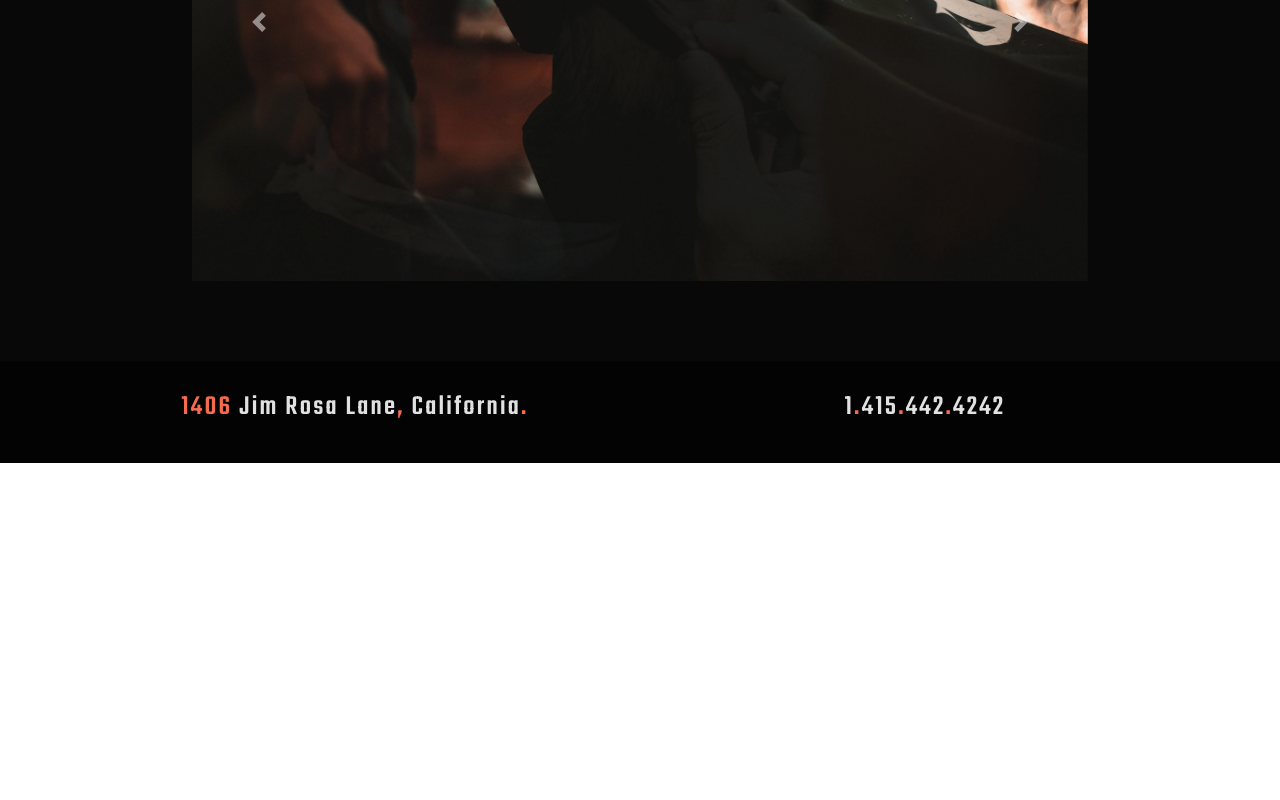
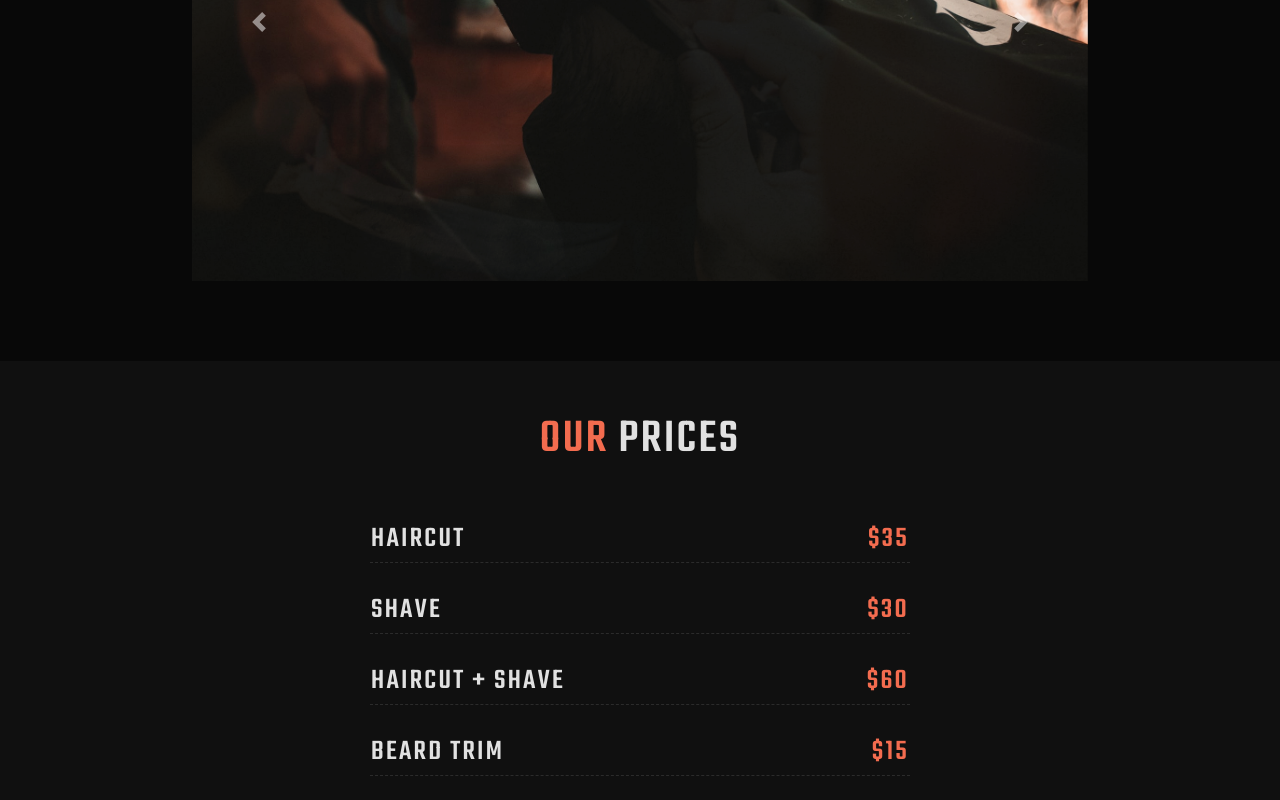
Before and after one commit to 3l3ali/BarberX, an Angular app: page / in a window 1280 px wide. Shown: the part 1972-2772 px from the top of the page. Before the commit the page ends 2435 px from the top, so only its background shows below. Built offline with nearby package versions, Linux system fonts and the light colour scheme.

Commit message:
price list component

```diff
--- a/src/_variables.scss
+++ b/src/_variables.scss
@@ -8,7 +8,7 @@ $bg-black: #030303;
 $iphone11-h2: 2.5em;
 $iphone11-p: 1em;
 
-$iphone6-h2: 3em;
+$iphone6-h2: 2em;
 $iphone6-p: 1em;
 
 $iphone5-h2: 2em;
--- a/src/app/core/footer/footer.component.scss
+++ b/src/app/core/footer/footer.component.scss
@@ -3,7 +3,7 @@
 .footer-wrapper{
     background: $bg-black;
     color: $light-white;
-    padding: 30px 0;
+    padding: 60px 0;
     font-family: 'Teko', sans-serif;
     letter-spacing: 2.25px;
     font-size: 3.5em;
--- a/src/app/core/navbar/navbar.component.html
+++ b/src/app/core/navbar/navbar.component.html
@@ -12,22 +12,16 @@
         <div class="collapse navbar-collapse" id="navbarSupportedContent">
             <ul class="navbar-nav mr-auto text-center">
             <li class="nav-item">
-                <a routerLink="" class="nav-link">Home</a>
+                <a routerLink="" class="nav-link">Services</a>
             </li>
             <li class="nav-item">
-                <a routerLink="" class="nav-link">About</a>
+                <a routerLink="" class="nav-link">About us</a>
             </li>
             <li class="nav-item">
-                <a routerLink="" class="nav-link">Programs</a>
+                <a routerLink="" class="nav-link">Contacts</a>
             </li>
             <li class="nav-item">
-                <a routerLink="" class="nav-link">Enroll</a>
-            </li>
-            <li class="nav-item">
-                <a routerLink="" class="nav-link">Tution</a>
-            </li>
-            <li class="nav-item">
-                <a routerLink="" class="nav-link">Tours</a>
+                <a routerLink="" class="nav-link">Appointment</a>
             </li>
             </ul>
         </div>
--- a/src/app/home/home.component.html
+++ b/src/app/home/home.component.html
@@ -16,3 +16,5 @@
 </div>
 
 <app-carousel></app-carousel>
+
+<app-price-list></app-price-list>
--- a/src/app/home/home.component.scss
+++ b/src/app/home/home.component.scss
@@ -49,77 +49,7 @@
 
 
 
-/*phones like iphone 11*/
-@media (max-width: 540px) {
-    .split {
-        grid-template-columns: 1fr;
-        div:nth-child(1){
-            text-align: center;
-            height: 550px;
-            padding: 50px 30px;
-            h2{
-                font-size: $iphone11-h2;
-            }
-            a{
 
-            }
-        }
-        div:nth-child(2){
-            text-align: center;
-            padding: 50px 35px;
-            height: 550px;
-            p{
-                font-size: $iphone11-p;
-            }
-        }
-    }
-}
-/*phones like iphone 6*/
-@media (max-width: 375px) {
-    .split {
-        div:nth-child(1){
-            padding: 50px 30px;
-            h2{
-                font-size: $iphone6-h2;
-            }
-            a{
-                margin-top: 50px;
-            }
-        }
-        div:nth-child(2){
-            padding: 60px 35px;
-
-            p  {
-                font-size: $iphone6-p;
-            }
-        }
-    }
-}
-
-/*small phones like iphone 5*/
-@media (max-width: 350px) {
-    .split {
-        div:nth-child(1){
-            padding: 50px 30px;
-            h2{
-                font-size: $iphone5-h2;
-            }
-            p{
-                font-size: $iphone5-p;
-            }
-            a{
-                padding: 20px 2em;
-            }
-        }
-        div:nth-child(2){
-            padding: 60px 25px;
-
-            p  {
-                font-size: $iphone5-p;
-            }
-        }
-    }
-}
 
 /*ipads*/
 @media only screen
@@ -163,3 +93,74 @@ and (max-device-width : 1024px){
         }
     }
 }
+
+/*phones like iphone 11*/
+@media (max-width: 540px) {
+    .split {
+        grid-template-columns: 1fr;
+        div:nth-child(1){
+            text-align: center;
+            height: 550px;
+            padding: 50px 30px;
+            h2{
+                font-size: $iphone11-h2;
+            }
+        }
+        div:nth-child(2){
+            width: 100vw;
+            text-align: center;
+            padding: 50px 35px;
+            height: 550px;
+            p{
+                font-size: $iphone11-p;
+            }
+        }
+    }
+}
+/*phones like iphone 6*/
+@media (max-width: 375px) {
+    .split {
+        div:nth-child(1){
+            padding: 50px 20px;
+            h2{
+                font-size: $iphone6-h2;
+            }
+            a{
+                margin-top: 50px;
+                padding: 25px 2em;
+            }
+        }
+        div:nth-child(2){
+            padding: 60px 20px;
+
+            p  {
+                font-size: $iphone6-p;
+            }
+        }
+    }
+}
+
+/*small phones like iphone 5*/
+@media (max-width: 350px) {
+    .split {
+        div:nth-child(1){
+            padding: 50px 30px;
+            h2{
+                font-size: $iphone5-h2;
+            }
+            p{
+                font-size: $iphone5-p;
+            }
+            a{
+                padding: 20px 2em;
+            }
+        }
+        div:nth-child(2){
+            padding: 60px 25px;
+
+            p  {
+                font-size: $iphone5-p;
+            }
+        }
+    }
+}
--- /dev/null
+++ b/src/app/shared/components/price-list/price-list.component.html
@@ -0,0 +1,32 @@
+<div class="price-wrapper">
+    <div class="text-center">
+        <h2><span>OUR</span> PRICES</h2>
+    </div>
+    <div class="container">
+        <div class="row">
+            <div class="col-12 col-md-6 offset-md-3">
+                <table>
+                    <tr>
+                        <td>HAIRCUT</td>
+                        <td><span>$35</span></td>
+                    </tr>
+                    <tr>
+                        <td>SHAVE</td>
+                        <td><span>$30</span></td>
+                    </tr>
+                    <tr>
+                        <td>HAIRCUT + SHAVE</td>
+                        <td><span>$60</span></td>
+                    </tr>
+                    <tr>
+                        <td>BEARD TRIM</td>
+                        <td><span>$15</span></td>
+                    </tr>
+                </table>
+            </div>
+        </div>
+    </div>
+    <div class="text-center">
+        <a class="btn barber-x-btn">VIEW ALL PRICES</a>
+    </div>
+</div>
--- /dev/null
+++ b/src/app/shared/components/price-list/price-list.component.scss
@@ -0,0 +1,99 @@
+@import '../../../../variables';
+
+.price-wrapper{
+    background-color: $light-dark;
+    a{
+        margin-bottom: 50px;
+        color: $light-white;
+    }
+}
+
+h2 {
+    font-family: 'Teko', sans-serif;
+    letter-spacing: 2.25px;
+    font-size: 3.5em;
+    color: $light-white;
+    padding: 50px 0 40px 0;
+    span {
+        color:$barber-orange;
+    }
+}
+
+table {
+    width: 100%;
+    margin-bottom: 80px;
+    tr {
+        font-family: 'Teko', sans-serif;
+        letter-spacing: 2.25px;
+        font-size: 1.8em;
+        color: $light-white;
+        display: flex;
+        justify-content: space-between;
+        border-bottom: 1px dashed rgb(43, 43, 43);
+        margin-bottom: 25px;
+        span{
+            color: $barber-orange;
+        }
+    }
+}
+
+
+
+
+/*ipads*/
+@media only screen
+and (min-device-width : 768px)
+and (max-device-width : 1024px){
+    h2 {
+        font-size: $ipad-h2;
+    }
+}
+
+
+/*phones like iphone 11*/
+@media (max-width: 540px) {
+    .price-wrapper {
+        h2{
+            font-size: $iphone11-h2;
+        }
+        table {
+            width: 90%;
+            margin: 0 auto;
+            tr {
+                font-size: 1.2em;
+            }
+        }
+        a{
+            margin-top: 40px;
+        }
+    }
+}
+/*phones like iphone 6*/
+@media (max-width: 375px) {
+    .price-wrapper{
+        h2 {
+            font-size: $iphone6-h2;
+        }
+        tr {
+            font-size: $iphone6-p;
+        }
+        a{
+            padding: 25px 2em;
+        }
+    }
+}
+
+/*small phones like iphone 5*/
+@media (max-width: 350px) {
+    .price-wrapper{
+        h2 {
+            font-size: $iphone5-h2;
+        }
+        tr {
+            font-size: $iphone5-p;
+        }
+        a{
+            padding: 20px 2em;
+        }
+    }
+}
--- /dev/null
+++ b/src/app/shared/components/price-list/price-list.component.ts
@@ -0,0 +1,15 @@
+import { Component, OnInit } from '@angular/core';
+
+@Component({
+  selector: 'app-price-list',
+  templateUrl: './price-list.component.html',
+  styleUrls: ['./price-list.component.scss']
+})
+export class PriceListComponent implements OnInit {
+
+  constructor() { }
+
+  ngOnInit(): void {
+  }
+
+}
--- a/src/app/shared/shared.module.ts
+++ b/src/app/shared/shared.module.ts
@@ -3,18 +3,20 @@ import { CommonModule } from '@angular/common';
 import { BannerComponent } from './components/banner/banner.component';
 import { CarouselComponent } from './components/carousel/carousel.component';
 import { RouterModule } from '@angular/router';
+import { PriceListComponent } from './components/price-list/price-list.component';
 
 
 
 @NgModule({
-  declarations: [BannerComponent, CarouselComponent],
+  declarations: [BannerComponent, CarouselComponent, PriceListComponent],
   imports: [
     CommonModule,
     RouterModule
   ],
   exports: [
     BannerComponent,
-    CarouselComponent
+    CarouselComponent,
+    PriceListComponent
   ]
 })
 export class SharedModule { }
```
Also changed, not shown: 1 other file (tests, documents, lock files or other folders).
